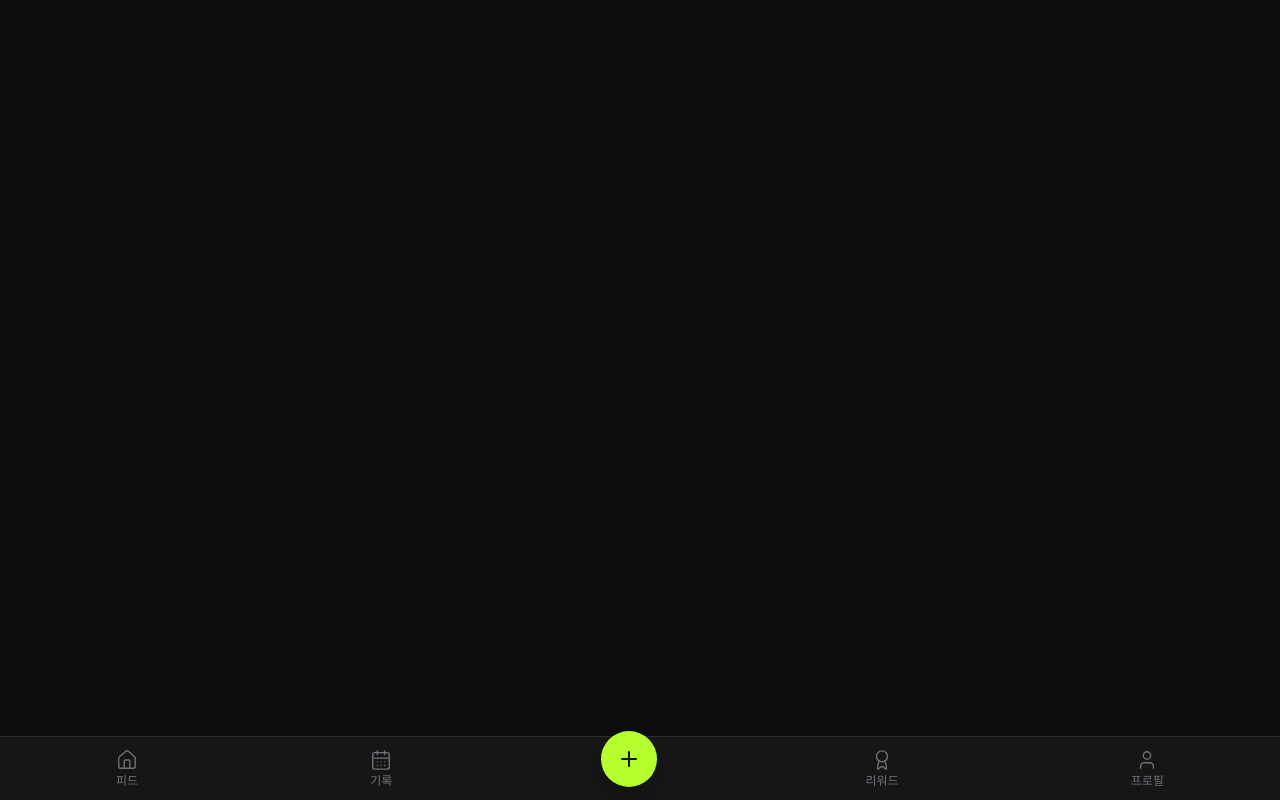
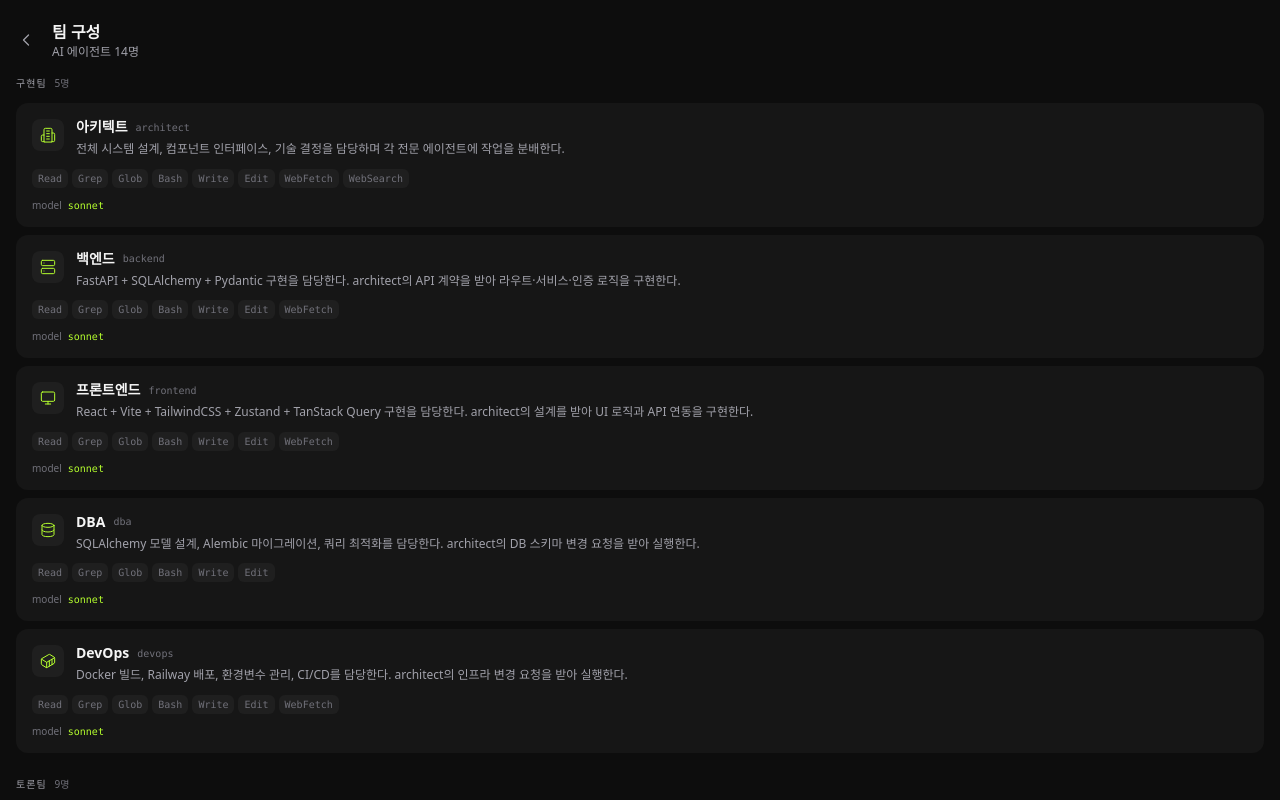
Before and after one commit to onebitebitcoin/stack-health, a React (Vite) app in the folder frontend/: page /team in a window 1280 px wide. Before the commit this address had no page. Shown: the top 800 px of the page. Built offline with nearby package versions, Linux system fonts and the light colour scheme.

Commit message:
feat: 팀 구성 페이지 추가 (/team)
- 14명 AI 에이전트를 구현팀/토론팀으로 분류해 카드 뷰로 표시
- AdminPage 우측 상단에 팀 구성 링크 버튼 추가
- v0.12.0

```diff
--- a/frontend/src/App.tsx
+++ b/frontend/src/App.tsx
@@ -9,13 +9,14 @@ import ProfilePage from './pages/ProfilePage'
 import AdminPage from './pages/AdminPage'
 import TermsPage from './pages/TermsPage'
 import HistoryPage from './pages/HistoryPage'
+import TeamPage from './pages/TeamPage'
 
 function RequireAuth({ children }: { children: React.ReactNode }) {
   const token = useAuthStore((s) => s.token)
   return token ? <>{children}</> : <Navigate to="/login" replace />
 }
 
-const HIDE_NAV = ['/login', '/admin', '/terms']
+const HIDE_NAV = ['/login', '/admin', '/terms', '/team']
 
 function Layout() {
   const { pathname } = useLocation()
@@ -59,6 +60,7 @@ function Layout() {
         />
         <Route path="/admin" element={<AdminPage />} />
         <Route path="/terms" element={<TermsPage />} />
+        <Route path="/team" element={<TeamPage />} />
       </Routes>
       {!hideNav && <BottomNav />}
     </div>
--- a/frontend/src/pages/AdminPage.tsx
+++ b/frontend/src/pages/AdminPage.tsx
@@ -1,6 +1,7 @@
 import { useState, useEffect } from 'react'
 import { useQuery, useMutation, useQueryClient } from '@tanstack/react-query'
-import { CheckCircle, Ban, Trash2, User, Video, Award } from 'lucide-react'
+import { CheckCircle, Ban, Trash2, User, Video, Award, Users } from 'lucide-react'
+import { Link } from 'react-router-dom'
 import axios from 'axios'
 import type { AdminClaim, AdminUser, AdminVideo, AdminWeeklySummaryItem, AdminWeeklySummaryResponse } from '../api/types'
 
@@ -127,7 +128,16 @@ export default function AdminPage() {
 
   return (
     <div className="flex flex-col gap-4 overflow-y-auto px-4 pb-24 pt-6 h-[100dvh] bg-theme-page">
-      <h1 className="text-xl font-bold text-theme-primary">Admin</h1>
+      <div className="flex items-center justify-between">
+        <h1 className="text-xl font-bold text-theme-primary">Admin</h1>
+        <Link
+          to="/team"
+          className="flex items-center gap-1.5 rounded-lg bg-theme-surface px-3 py-1.5 text-xs text-theme-muted hover:text-theme-primary transition-colors"
+        >
+          <Users size={13} strokeWidth={1.5} />
+          팀 구성
+        </Link>
+      </div>
 
       {/* Admin Key 입력 */}
       <form
--- /dev/null
+++ b/frontend/src/pages/TeamPage.tsx
@@ -0,0 +1,242 @@
+import { useNavigate } from 'react-router-dom'
+import {
+  Building2, Server, Monitor, Database, Container,
+  Palette, Code2, Map, ShieldCheck, TrendingUp,
+  Megaphone, Wrench, Search, Swords, ChevronLeft,
+  type LucideIcon,
+} from 'lucide-react'
+
+type AgentCategory = 'build' | 'discuss'
+
+interface Agent {
+  name: string
+  label: string
+  description: string
+  tools: string[]
+  model: string
+  category: AgentCategory
+  icon: LucideIcon
+}
+
+const AGENTS: Agent[] = [
+  {
+    name: 'architect',
+    label: '아키텍트',
+    description: '전체 시스템 설계, 컴포넌트 인터페이스, 기술 결정을 담당하며 각 전문 에이전트에 작업을 분배한다.',
+    tools: ['Read', 'Grep', 'Glob', 'Bash', 'Write', 'Edit', 'WebFetch', 'WebSearch'],
+    model: 'sonnet',
+    category: 'build',
+    icon: Building2,
+  },
+  {
+    name: 'backend',
+    label: '백엔드',
+    description: 'FastAPI + SQLAlchemy + Pydantic 구현을 담당한다. architect의 API 계약을 받아 라우트·서비스·인증 로직을 구현한다.',
+    tools: ['Read', 'Grep', 'Glob', 'Bash', 'Write', 'Edit', 'WebFetch'],
+    model: 'sonnet',
+    category: 'build',
+    icon: Server,
+  },
+  {
+    name: 'frontend',
+    label: '프론트엔드',
+    description: 'React + Vite + TailwindCSS + Zustand + TanStack Query 구현을 담당한다. architect의 설계를 받아 UI 로직과 API 연동을 구현한다.',
+    tools: ['Read', 'Grep', 'Glob', 'Bash', 'Write', 'Edit', 'WebFetch'],
+    model: 'sonnet',
+    category: 'build',
+    icon: Monitor,
+  },
+  {
+    name: 'dba',
+    label: 'DBA',
+    description: 'SQLAlchemy 모델 설계, Alembic 마이그레이션, 쿼리 최적화를 담당한다. architect의 DB 스키마 변경 요청을 받아 실행한다.',
+    tools: ['Read', 'Grep', 'Glob', 'Bash', 'Write', 'Edit'],
+    model: 'sonnet',
+    category: 'build',
+    icon: Database,
+  },
+  {
+    name: 'devops',
+    label: 'DevOps',
+    description: 'Docker 빌드, Railway 배포, 환경변수 관리, CI/CD를 담당한다. architect의 인프라 변경 요청을 받아 실행한다.',
+    tools: ['Read', 'Grep', 'Glob', 'Bash', 'Write', 'Edit', 'WebFetch'],
+    model: 'sonnet',
+    category: 'build',
+    icon: Container,
+  },
+  {
+    name: 'planner',
+    label: '기획',
+    description: '사업 우선순위, 로드맵 정합성, 범위 관리, 인허가·리스크를 담당하며 SPEC.md 등 기획 문서를 직접 업데이트한다.',
+    tools: ['Read', 'Grep', 'WebSearch', 'WebFetch', 'Write', 'Edit', 'Bash', 'Glob'],
+    model: 'sonnet',
+    category: 'discuss',
+    icon: Map,
+  },
+  {
+    name: 'designer',
+    label: '디자이너',
+    description: '사용자 경험, 브랜드 일관성, 채널별 UX를 담당한다. UX 흐름·컴포넌트 스펙·디자인 시스템을 정의하고 frontend에 전달한다.',
+    tools: ['Read', 'WebFetch', 'WebSearch', 'Write', 'Glob', 'Grep'],
+    model: 'sonnet',
+    category: 'discuss',
+    icon: Palette,
+  },
+  {
+    name: 'developer',
+    label: '개발자',
+    description: '기술 타당성, 구현 난이도, 스택 적합성을 담당한다. 구체적 구현은 전문 에이전트에게 위임한다.',
+    tools: ['Read', 'Grep', 'Bash', 'WebFetch', 'Write', 'Edit', 'Glob'],
+    model: 'sonnet',
+    category: 'discuss',
+    icon: Code2,
+  },
+  {
+    name: 'finance',
+    label: '재무',
+    description: '비용 구조, 원가율(COGS), 매출·이익 시뮬레이션, 손익분기 분석을 담당한다.',
+    tools: ['Read', 'Grep', 'WebSearch', 'WebFetch'],
+    model: 'sonnet',
+    category: 'discuss',
+    icon: TrendingUp,
+  },
+  {
+    name: 'marketing',
+    label: '마케팅',
+    description: '채널 전략, 고객 획득, 가격, 경쟁사 분석을 담당한다.',
+    tools: ['Read', 'WebSearch', 'WebFetch', 'Bash'],
+    model: 'sonnet',
+    category: 'discuss',
+    icon: Megaphone,
+  },
+  {
+    name: 'ops',
+    label: '운영',
+    description: '운영 프로세스 최적화, SOP 설계, 실행 가능성을 담당하며 운영 스크립트와 문서를 직접 작성한다.',
+    tools: ['Read', 'Grep', 'Write', 'Edit', 'Bash', 'WebSearch', 'Glob'],
+    model: 'sonnet',
+    category: 'discuss',
+    icon: Wrench,
+  },
+  {
+    name: 'qa',
+    label: 'QA',
+    description: '검증 지표, 실패 시나리오, 운영 리스크, 테스트 가능성을 담당하며 테스트 코드를 직접 작성한다.',
+    tools: ['Read', 'Grep', 'Bash', 'WebSearch', 'Write', 'Edit', 'Glob'],
+    model: 'sonnet',
+    category: 'discuss',
+    icon: ShieldCheck,
+  },
+  {
+    name: 'researcher',
+    label: '리서처',
+    description: '시장조사, 문헌 정리, 외부 데이터 수집을 담당한다.',
+    tools: ['Read', 'WebSearch', 'WebFetch', 'Write'],
+    model: 'sonnet',
+    category: 'discuss',
+    icon: Search,
+  },
+  {
+    name: 'devil',
+    label: '악마의 변호인',
+    description: '토론에서 합의되고 있는 방향에 비판적 반론을 제시하고, 간과된 리스크·가정·맹점을 드러낸다.',
+    tools: ['Read', 'Grep', 'WebSearch', 'WebFetch'],
+    model: 'sonnet',
+    category: 'discuss',
+    icon: Swords,
+  },
+]
+
+const BUILD_AGENTS = AGENTS.filter((a) => a.category === 'build')
+const DISCUSS_AGENTS = AGENTS.filter((a) => a.category === 'discuss')
+
+function AgentCard({ agent }: { agent: Agent }) {
+  const Icon = agent.icon
+  return (
+    <div className="rounded-xl bg-theme-surface px-4 py-3.5 flex flex-col gap-2.5">
+      <div className="flex items-start gap-3">
+        <div className="mt-0.5 flex h-8 w-8 flex-shrink-0 items-center justify-center rounded-lg bg-theme-surface2">
+          <Icon size={16} strokeWidth={1.5} className="text-accent" />
+        </div>
+        <div className="flex-1 min-w-0">
+          <div className="flex items-center gap-2">
+            <span className="text-sm font-semibold text-theme-primary">{agent.label}</span>
+            <span className="text-[10px] font-mono text-theme-subtle">{agent.name}</span>
+          </div>
+          <p className="mt-0.5 text-xs text-theme-muted leading-relaxed">{agent.description}</p>
+        </div>
+      </div>
+
+      <div className="flex flex-wrap gap-1">
+        {agent.tools.map((tool) => (
+          <span
+            key={tool}
+            className="rounded-md bg-theme-surface2 px-1.5 py-0.5 text-[10px] font-mono text-theme-subtle"
+          >
+            {tool}
+          </span>
+        ))}
+      </div>
+
+      <div className="flex items-center gap-1.5">
+        <span className="text-[10px] text-theme-subtle">model</span>
+        <span className="text-[10px] font-mono text-accent">{agent.model}</span>
+      </div>
+    </div>
+  )
+}
+
+export default function TeamPage() {
+  const navigate = useNavigate()
+
+  return (
+    <div className="flex flex-col min-h-[100dvh] bg-theme-page pb-8">
+      {/* 헤더 */}
+      <div className="flex items-center gap-3 px-4 pt-5 pb-4">
+        <button
+          onClick={() => navigate(-1)}
+          className="text-theme-muted hover:text-theme-primary transition-colors p-1 -ml-1"
+          aria-label="뒤로"
+        >
+          <ChevronLeft size={20} strokeWidth={1.5} />
+        </button>
+        <div>
+          <h1 className="text-base font-bold text-theme-primary">팀 구성</h1>
+          <p className="text-xs text-theme-muted">AI 에이전트 {AGENTS.length}명</p>
+        </div>
+      </div>
+
+      <div className="px-4 space-y-6">
+        {/* 구현팀 */}
+        <section>
+          <div className="flex items-center gap-2 mb-3">
+            <span className="text-[10px] font-medium uppercase tracking-widest text-theme-muted">
+              구현팀
+            </span>
+            <span className="text-[10px] text-theme-subtle">{BUILD_AGENTS.length}명</span>
+          </div>
+          <div className="space-y-2">
+            {BUILD_AGENTS.map((agent) => (
+              <AgentCard key={agent.name} agent={agent} />
+            ))}
+          </div>
+        </section>
+
+        {/* 토론팀 */}
+        <section>
+          <div className="flex items-center gap-2 mb-3">
+            <span className="text-[10px] font-medium uppercase tracking-widest text-theme-muted">
+              토론팀
+            </span>
+            <span className="text-[10px] text-theme-subtle">{DISCUSS_AGENTS.length}명</span>
+          </div>
+          <div className="space-y-2">
+            {DISCUSS_AGENTS.map((agent) => (
+              <AgentCard key={agent.name} agent={agent} />
+            ))}
+          </div>
+        </section>
+      </div>
+    </div>
+  )
+}
```
Also changed, not shown: 1 other file (tests, documents, lock files or other folders).
